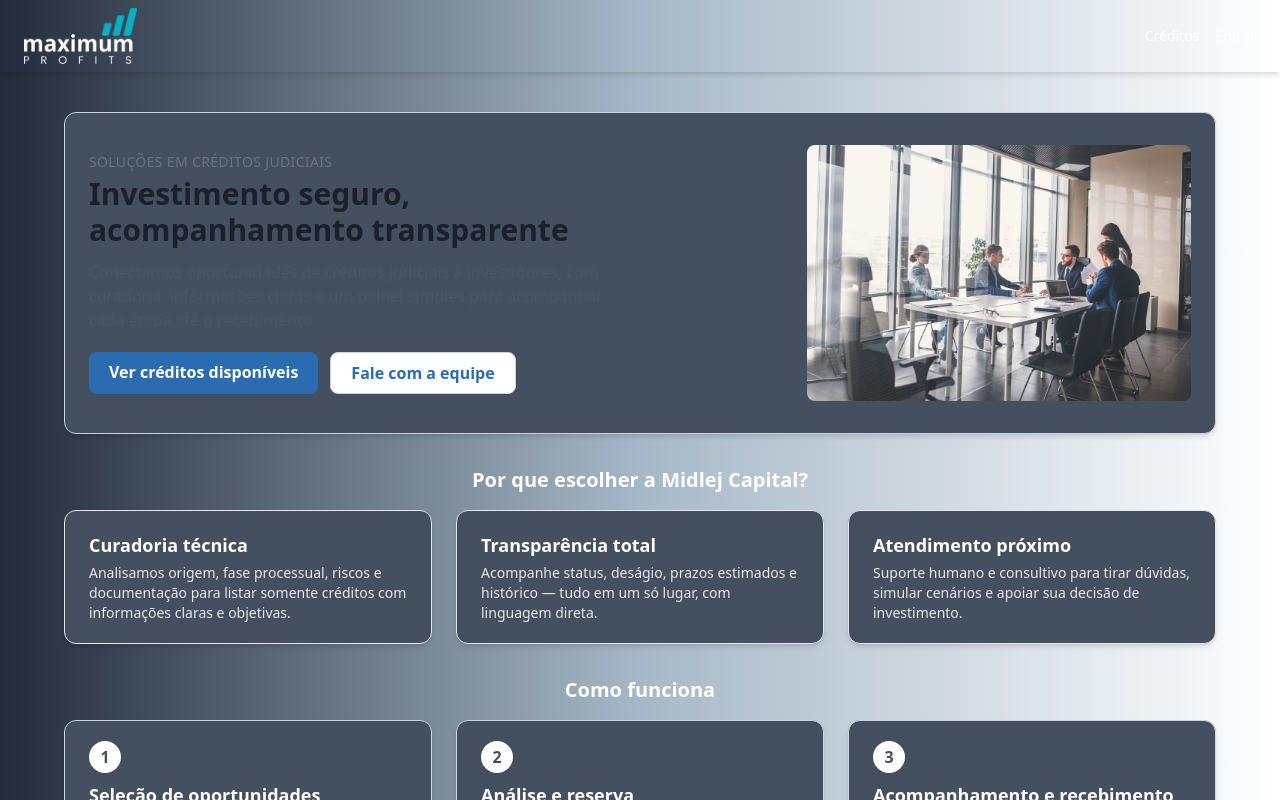
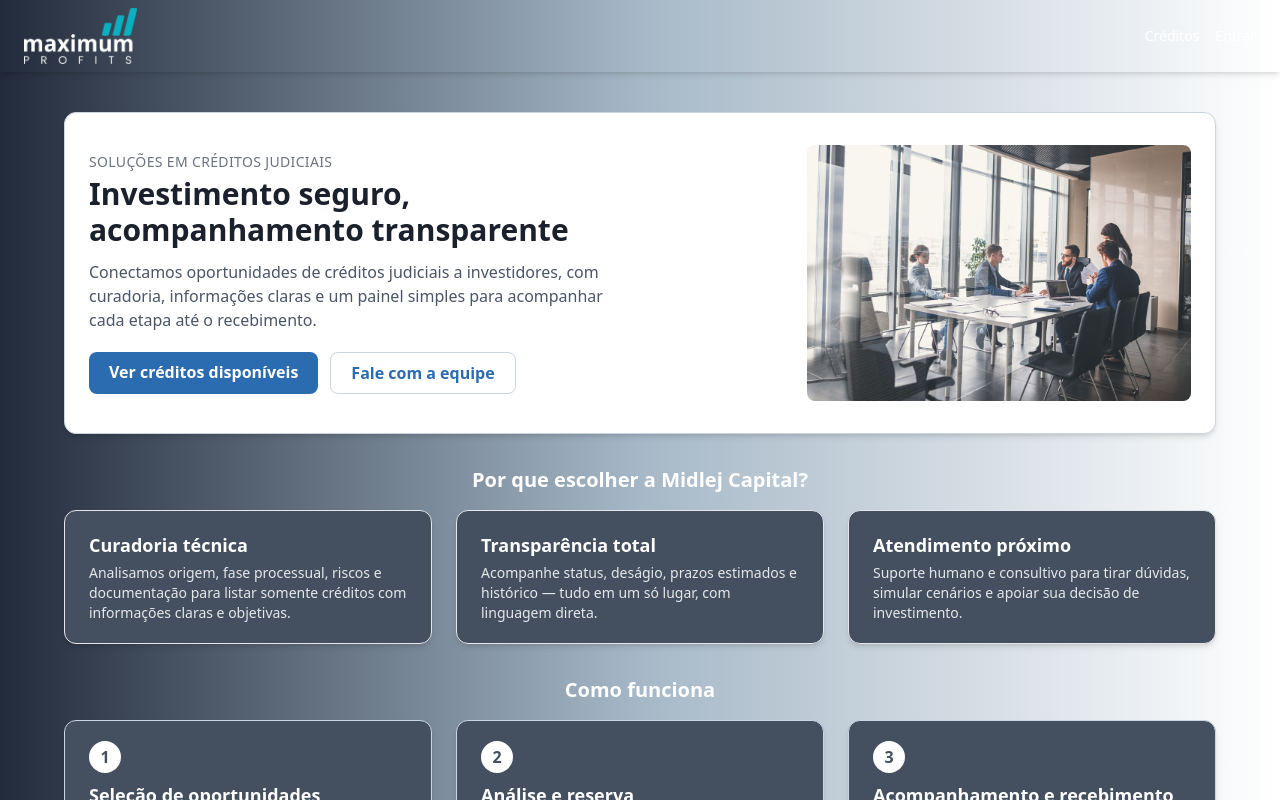
Before and after one commit to skcbroo/front_maximum, a React (Vite) app: page / in a window 1280 px wide. Shown: the top 800 px of the page. Built offline with nearby package versions, Linux system fonts and the light colour scheme.

Commit message:
Update Home.jsx

```diff
--- a/src/pages/Home.jsx
+++ b/src/pages/Home.jsx
@@ -58,7 +58,7 @@ export default function Home() {
 
       {/* HERO */}
       <section className="max-w-6xl mx-auto mb-8">
-        <div className="rounded-xl bg-[#44505F] border border-[#CBD5E1] px-6 py-8 shadow-md">
+        <div className="rounded-xl bg-white border border-[#CBD5E1] px-6 py-8 shadow-md">
           <div className="grid grid-cols-1 md:grid-cols-2 gap-6 items-center">
             <div>
               <p className="text-sm font-medium text-gray-500 uppercase tracking-wide select-none cursor-default">
```
